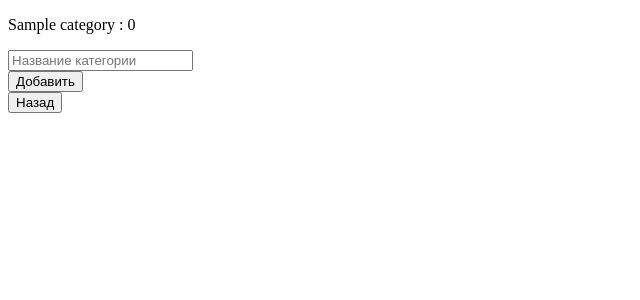
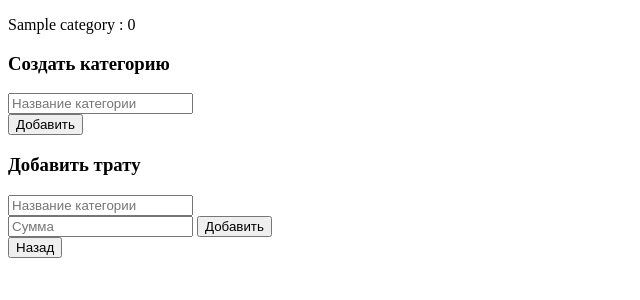
Before and after one commit to CapKeik/-home-storage, a Django app: page /finance/1/ in a window 1280 px wide. Shown: the top 300 px of the page, without its empty margins (0-640 px from the left). Run offline with Django 3.2, Linux system fonts and the light colour scheme; a user stored in the database is signed in; tables that the repository leaves empty hold one stand-in row (values such as "Sample post").

Commit message:
Create profile 2

```diff
--- a/finance/urls.py
+++ b/finance/urls.py
@@ -9,5 +9,5 @@ urlpatterns = [
     url(r'^$', views.home, name='home'),
     path('<int:user_id>/', views.profile, name='profile'),
     path('<int:user_id>/add_category/', views.add_category, name='add_category'),
-    path('<int:user_id>/add_category/', views.add_category, name='add_category')
+    path('<int:user_id>/add_amount/', views.add_amount, name='add_amount')
 ]
--- a/finance/views.py
+++ b/finance/views.py
@@ -28,3 +28,13 @@ def add_category(request, user_id):
     cat = Category(user=user, name=request.POST['name'])
     cat.save()
     return HttpResponseRedirect(reverse('finance:profile', args=(user.id,)))
+
+
+def add_amount(request, user_id):
+    try:
+        user = User.objects.get(id=user_id)
+    except:
+        raise Http404("Пользователь не найден")
+    cat = Category.objects.get(name=request.POST['name'])
+    cat.amount += request.POST['count']
+    return HttpResponseRedirect(reverse('finance:profile', args=(user.id,)))
--- a/templates/finance/profile.html
+++ b/templates/finance/profile.html
@@ -9,8 +9,17 @@
 <form action="{% url 'finance:add_category' user.id %}"  method = 'POST'>
 
     {% csrf_token %}
+    <h3>Создать категорию</h3>
+    <input type="text" required placeholder="Название категории", name="name"><br>
+    <button type="submit">Добавить</button>
 
+</form>
+<form action="{% url 'finance:add_amount' user.id %}"  method = 'POST'>
+
+    {% csrf_token %}
+    <h3>Добавить трату</h3>
     <input type="text" required placeholder="Название категории", name="name"><br>
+    <input type="number" required placeholder="Сумма", name="'count">
     <button type="submit">Добавить</button>
 
 </form>
```
